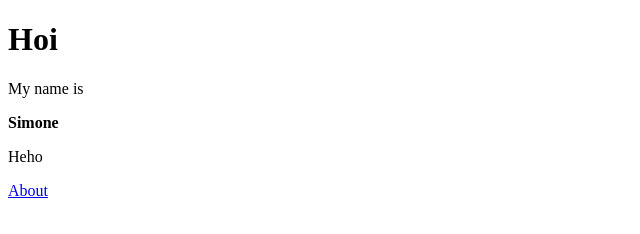
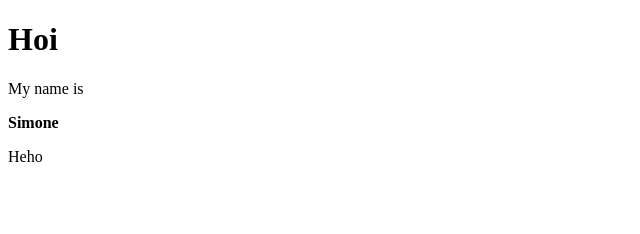
Before and after one commit to simone013124/apm2024, a plain HTML site: page index.html in a window 1280 px wide. Shown: the full height of the page, 0-640 px from the left. Drawn offline with Linux system fonts and the light colour scheme.

Commit message:
Revert "rest"
This reverts commit d52bef51602b561d8b4d2ae8630a625487f2c0b2.

```diff
--- a/index.html
+++ b/index.html
@@ -10,10 +10,6 @@
 <p>My name is</p> <strong>Simone</strong>
 <p>Heho</p>
 
-<p>
-    <a href="about.php">About</a>
-</p>
-
 
 
 </body>
```
